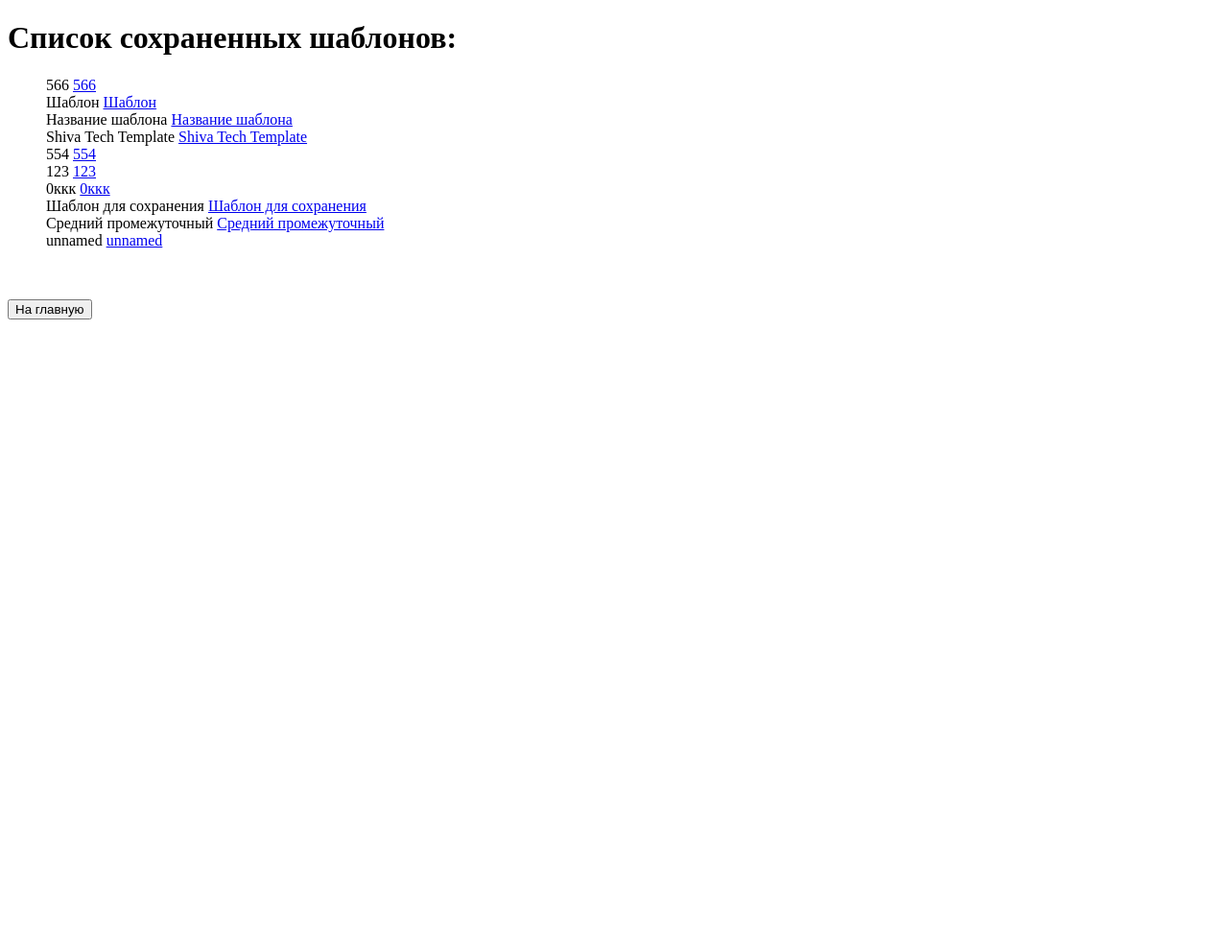
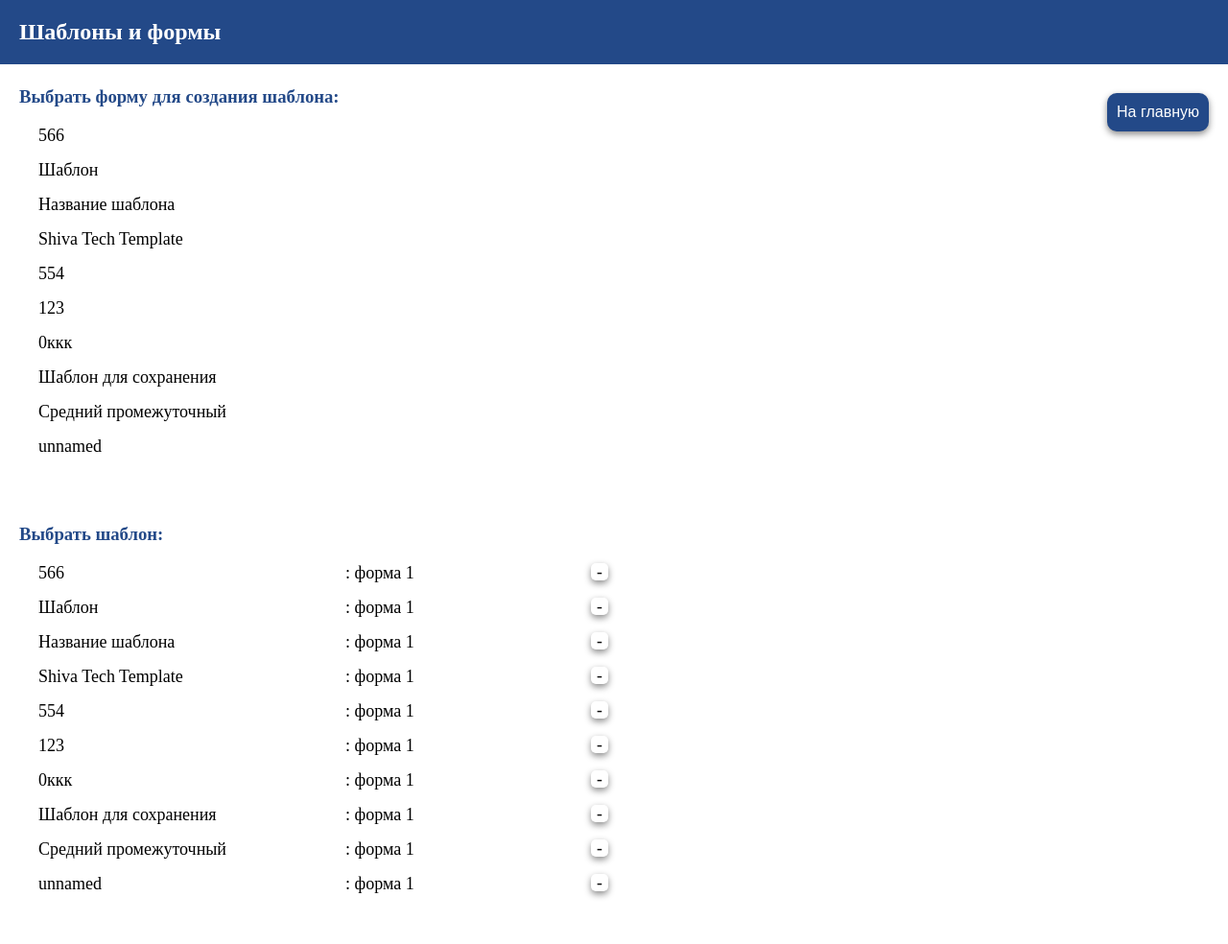
Before and after one commit to pecangoo/AutoDocFiller, a Flask app: page /choose_template in a window 1280 px wide. Shown: the whole page at 96% size. Before the commit the page ends 333 px from the top, so only its background shows below. Run offline with Flask 3, Linux system fonts and the light colour scheme.

Commit message:
templates

```diff
--- a/templates/templates.html
+++ b/templates/templates.html
@@ -6,7 +6,21 @@
 </head>
 <body>
 
-<h1>Список сохраненных шаблонов:</h1>
+<div class="header">
+	<h2>Шаблоны и формы</h2>
+</div>
+
+<form id="form_data"
+      action="/index"
+      method="get">
+	<div class="button-cont1">
+		<input class="buttons" type="submit"
+           value="На главную">
+	</div>
+</form>
+
+<h3 class="header-mini down">Выбрать форму для создания шаблона:</h3>
+<!-- Form для отображения форм -->
 <form id="form_template"
       action="/index"
       method="post"
@@ -14,22 +28,145 @@
     <ul>
         {% for name in names %}
             <div class="one-line">
-                <label>{{ name }}</label>
-            <a href="/index/{{ name }}"
+                <!-- <label>{{ name }}</label> -->
+            <a class="links" href="/index/{{ name }}"
                id="submit_form">{{ name }}</a>
             </div>
         {% endfor %}
     </ul>
 </form><br><br>
 
-<form id="form_data"
+<h3 class="header-mini">Выбрать шаблон:</h3>
+<!-- Form для отображения шаблонов -->
+<form id="form_template2"
       action="/index"
-      method="get">
-    <input type="submit"
-           value="На главную">
-</form>
+      method="post"
+      enctype="multipart/form-data">
+    <ul>
+        {% for name in names %}
+            <div class="one-line">
+                <!-- <label>{{ name }}</label> -->
+				<a class="links" href="/index/{{ name }}"
+				id="submit_form">{{ name }}</a>
+				<!-- Здесь можно вместо форма 1 также передавть название формы через фигурные скобки -->
+				<div class="name-form">
+					: форма 1
+				</div>
+				<div class="delete" onclick="deleteTemp(name)">
+					-
+				</div>
+            </div>
+        {% endfor %}
+    </ul>
+</form><br><br>
 
 
+
+<style>
+	html {
+		--main-color: #234988;
+		--hover-color: #3e69ae;
+		--light-hover: #f2a3a3;
+	}
+
+	body {
+		padding: 0;
+		margin: 0;
+	}
+
+	.button-cont1 {
+		display: flex;
+		width: calc(100% - 20px);
+		justify-content: flex-end;
+		margin-top: 7px;
+		position: fixed;
+	}
+
+	.links {
+		font-size: 18px;
+		text-decoration: none;
+		cursor: pointer;
+		color: black;
+		width: 25%;
+	}
+
+	.one-line a:hover {
+		color: var(--hover-color) !important;
+	}
+
+	.one-line {
+		margin-bottom: 15px;
+		display: flex;
+	}
+
+	.name-form {
+		font-size: 18px;
+		margin-left: 10px;
+		width: 20%;
+	}
+
+	.down {
+		margin-top: 90px;
+	}
+
+	.header {
+		width: 100%;
+		position: fixed;
+		background-color: var(--main-color);
+		color: #ffffff;
+		padding-left: 20px;
+		top: 0;
+	}
+
+	.delete {
+		margin-left: 8px;
+		width: 18px;
+		height: 18px;
+		font-size: 18px;
+		color: #000000;
+		background-color: white;
+		cursor: pointer;
+		text-align: center;
+		line-height: 18px;
+		border-radius: 5px;
+		box-shadow: 0px 3px 7px 0px #8c8c8c;
+		font-family: monospace;
+	}
+
+	.delete:hover {
+		background-color: var(--light-hover);
+	}
+
+	/* ul {
+
+	} */
+
+	.buttons {
+		border-radius: 10px;
+		margin-bottom: 20px;
+		background-color: var(--main-color);
+		cursor: pointer;
+		color: #ffffff;
+		border-color: var(--main-color);
+		height: 40px;
+		line-height: 20px;
+		font-size: 16px;
+		margin-left: 30px;
+		box-shadow: 0px 3px 7px 0px #8c8c8c;
+		border-width: 0;
+		padding: 10px;
+	}
+
+	.buttons:hover {
+		background-color: var(--hover-color);
+	}
+
+	.header-mini {
+		margin-left: 20px;
+		color: var(--main-color);
+	}
+
+</style>
 
 <script>
     console.log("Script work")
@@ -37,6 +174,11 @@
         .addEventListener('click', function() {
         document.getElementById('form_template').submit();
     });
+
+	const deleteTemp = (name) => {
+		// fetch метод delete, в боди отдать name
+		//
+	}
 </script>
 
 </body>
```
Also changed, not shown: templates/index.html (+9 -5 lines).
